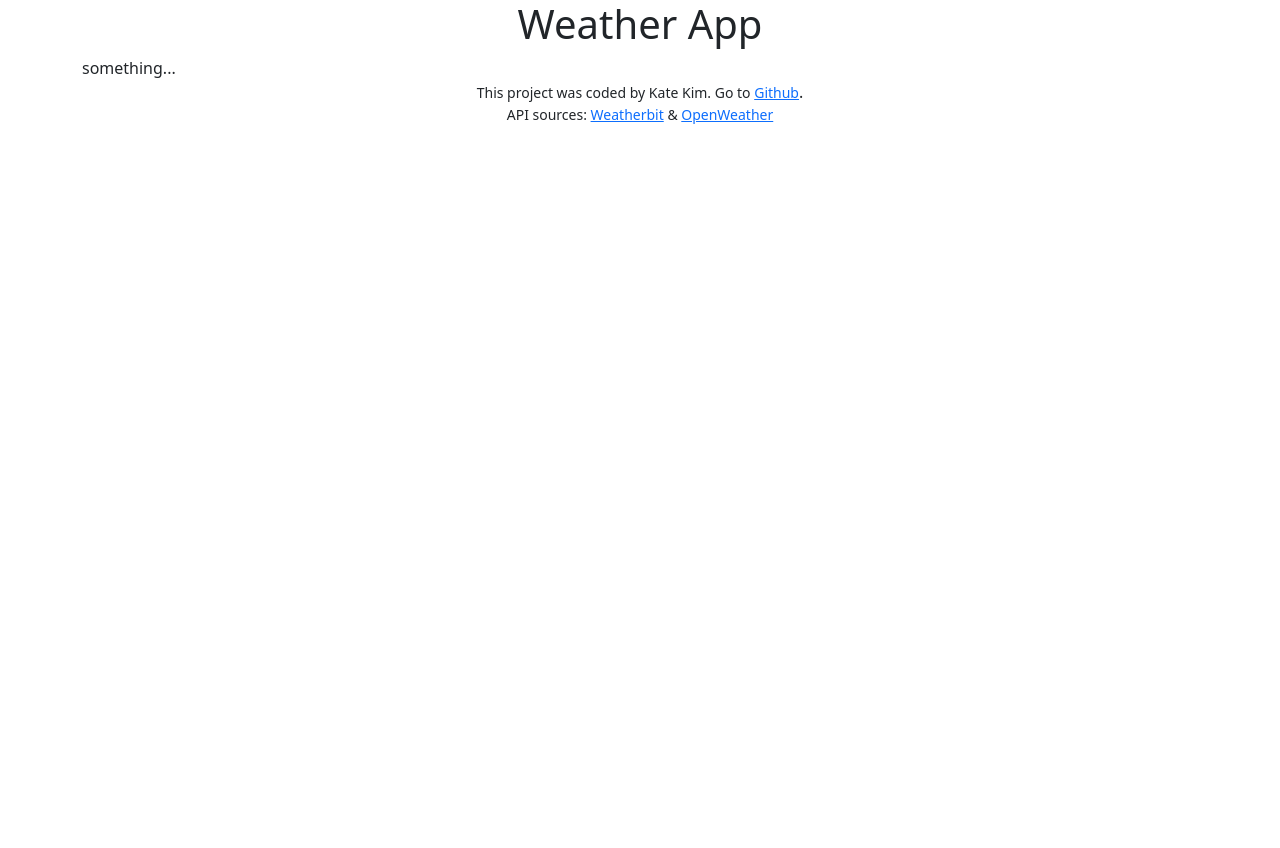
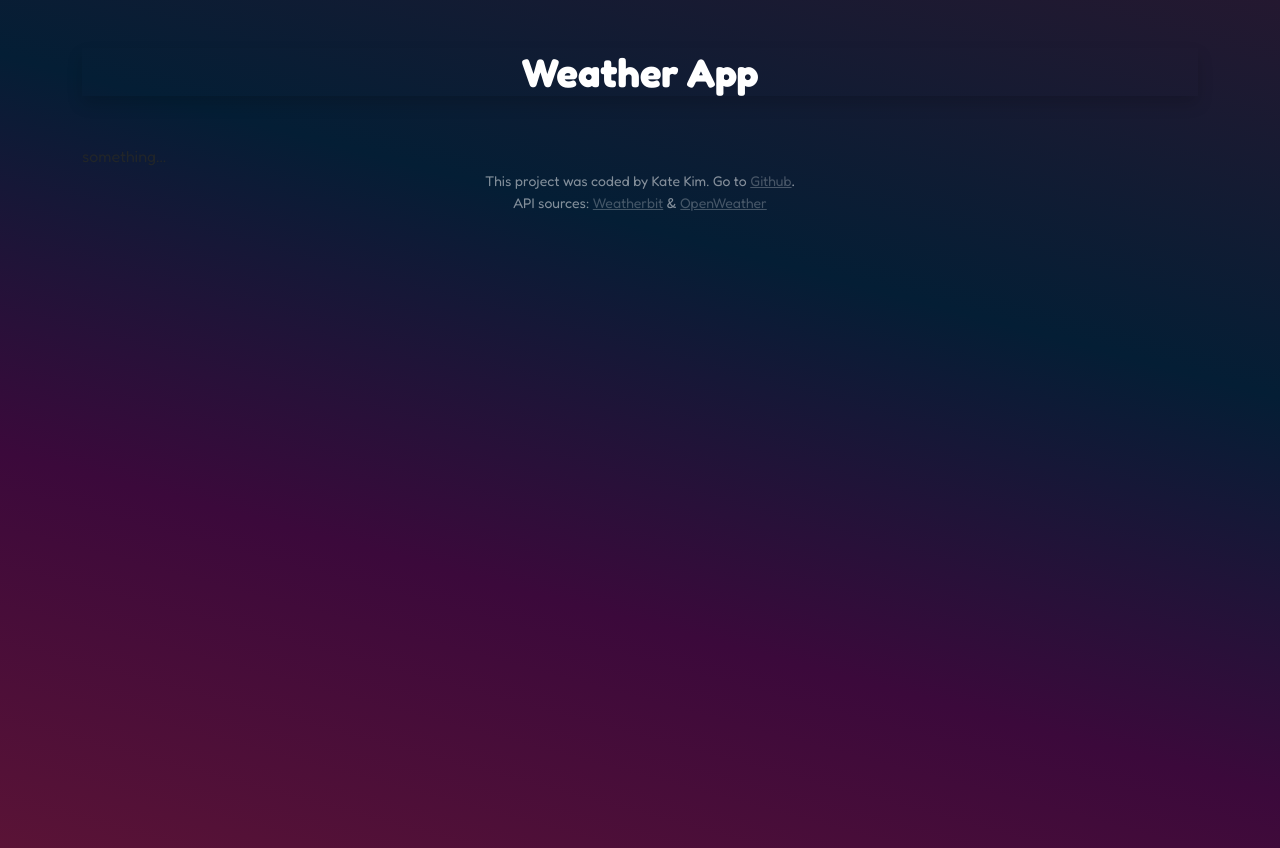
Before and after one commit to projectkatk/react-weather-search, a React (Create React App) app: page / in a window 1280 px wide. Before the commit the page ends 800 px from the top, so only its background shows below. Built offline with nearby package versions, Linux system fonts and the light colour scheme; no server answers.

Commit message:
css updated

```diff
--- a/public/index.html
+++ b/public/index.html
@@ -4,6 +4,9 @@
     <meta charset="utf-8" />
     <link rel="icon" href="%PUBLIC_URL%/favicon.ico" />
     <meta name="viewport" content="width=device-width, initial-scale=1" />
+    <link rel="preconnect" href="https://fonts.googleapis.com">
+    <link rel="preconnect" href="https://fonts.gstatic.com" crossorigin>
+    <link href="https://fonts.googleapis.com/css2?family=Fredoka:wght@300;400;500;600;700&display=swap" rel="stylesheet">
     <meta name="theme-color" content="#000000" />
     <meta
       name="description"
--- a/src/App.js
+++ b/src/App.js
@@ -7,8 +7,8 @@ import "bootstrap/dist/css/bootstrap.css"
 function App() {
   return (
     <div className="container">
-      <h1 className="text-center">Weather App</h1>
-      <Weather defaultCity="Paris"/>
+      <h1 className="text-center text-white fw-bold shadow my-5">Weather App</h1>
+      <Weather defaultCity="paris"/>
       <Footer />
     </div>
   );
--- a/src/CurrentWeather.css
+++ b/src/CurrentWeather.css
@@ -1,3 +1,12 @@
+.currentWeatherSection {
+    color: #fff;
+    text-shadow: var(--text-shadow);
+}
+
+.currentDate {
+    color: #ffffffb3;
+}
+
 .currentTemperature {
     font-size: 2rem;
 }
--- a/src/CurrentWeather.js
+++ b/src/CurrentWeather.js
@@ -27,6 +27,30 @@ export default function CurrentWeather(props) {
         document.querySelector(offClass).style.fontWeight="300";
     }
 
+    function determineTimeForBg () {
+        if(amOrPm === 'AM') {
+            if(timeForBgColor < 5 || timeForBgColor === 12) {
+                return '#00000077'
+            } else {
+                return '#87cfeb57'
+            }
+        }else {
+            if(timeForBgColor < 5 || timeForBgColor === 12) {
+                return '#87cfeb57'
+            } else {
+                return '#00000077'
+            }
+        }
+    }
+
+    const timeForBgColor = parseInt(props.currentTime.slice(-8,-6));
+    const amOrPm = props.currentTime.slice(-2);
+    const styleCurrentBgColor = {
+        backgroundColor: determineTimeForBg()
+    }
+
+
+
     function roundNumbers(data) {
         return Math.round(data)
     }
@@ -38,13 +62,13 @@ export default function CurrentWeather(props) {
     if(props.visibility) {
         return (
             <div>
-                <h3 className="text-center">{props.city}
+                <h2 className="text-center text-white fw-bold">{props.city}
                 {props.visibility && <span className="badge badge-pill bg-info rounded mx-2 px-2">Now</span>}
-                </h3>
-                {props.visibility && <p className="currentDate text-center">{props.currentTime}</p>}
+                </h2>
+                {props.visibility && <p className="currentDate text-center" >{props.currentTime}</p>}
 
                 <div className="row">
-                    <div className="col-12 col-lg-6 text-center bg-light">
+                    <div className="col-12 col-lg-6 text-center currentWeatherSection" style={styleCurrentBgColor}>
                         <img src={`https://www.weatherbit.io/static/img/icons/${props.weatherData.icon}.png`} alt="weatherIcon" />
                         <p className="currentTemp">
                             <span className="fw-bold currentTemperature">{convertTemp}</span>
--- a/src/Footer.js
+++ b/src/Footer.js
@@ -1,8 +1,8 @@
 export default function Footer() {
     return (
-        <footer className="text-center">
-            <small>This project was coded by Kate Kim. Go to <a href="https://github.com/projectkatk/react-weather-search" target="_blank" rel="noreferrer">Github</a></small>.
-            <small className="d-block">API sources: <a href="https://www.weatherbit.io/api/" target="_blank" rel="noreferrer">Weatherbit</a> & <a href="https://openweathermap.org/api" target="_blank" rel="noreferrer">OpenWeather</a> </small>
+        <footer className="text-center text-white opacity-50">
+            <small>This project was coded by Kate Kim. Go to <a className="text-white opacity-50" href="https://github.com/projectkatk/react-weather-search" target="_blank" rel="noreferrer">Github</a></small>.
+            <small className="d-block">API sources: <a className="text-white opacity-50" href="https://www.weatherbit.io/api/" target="_blank" rel="noreferrer">Weatherbit</a> & <a className="text-white opacity-50" href="https://openweathermap.org/api" target="_blank" rel="noreferrer">OpenWeather</a> </small>
         </footer>
     )
 }
--- /dev/null
+++ b/src/Form.css
@@ -0,0 +1,9 @@
+.btn {
+    background: var(--btn-gradient);
+    text-shadow: var(--text-shadow);
+}
+
+.btn:active {
+    transform: scale(0.95);
+    transition: all 0.2s ease;
+}
--- a/src/Form.js
+++ b/src/Form.js
@@ -1,3 +1,4 @@
+import "./Form.css"
 
 export default function Form(props) {
     return (
@@ -11,7 +12,7 @@ export default function Form(props) {
                 onChange={props.handleSearch}
                 placeholder="City, Country (e.g. Paris, France)"
             />
-            <button className="btn mt-0 w-50 bg-black p-2 border-0 mx-3 fw-bold text-white">Search</button>
+            <button className="btn mt-0 w-50 p-2 border-0 mx-3 fw-bold text-white shadow">Search</button>
 
         </form>
     )
--- a/src/Weather.css
+++ b/src/Weather.css
@@ -1,4 +1,5 @@
 .Weather {
     max-width: 1000px;
     margin: auto;
+    background: rgba(204, 204, 204, 0.041);
 }
--- a/src/Weather.js
+++ b/src/Weather.js
@@ -56,9 +56,7 @@ export default function Weather(props) {
 
     let currentTime = new Date().toLocaleString("en-US", {weekday: 'short', day: '2-digit', month: 'short', hour: '2-digit', minute: '2-digit', timeZone: weatherData.timezone}); // get local time through conversion
 
-
-
-    if(weatherData.ready) {
+   if(weatherData.ready) {
         return (
             <div className="Weather shadow rounded py-5">
                 <Form
--- /dev/null
+++ b/src/index.css
@@ -0,0 +1,16 @@
+:root {
+    --text-shadow:  1px 1px 5px #000000ab;
+    --bg-gradient: linear-gradient(15deg, #5a1336, #3b093b, #041e35, #241830);
+    --btn-gradient: linear-gradient(105deg, #5a13378f, #9e1a9e7a, #0d5ca171, #7a53a181);
+}
+
+* {
+    box-sizing: border-box;
+    font-family: 'Fredoka', sans-serif;
+}
+
+body {
+    width: 100%;
+    height: 100vh;
+    background: var(--bg-gradient);
+}
--- a/src/index.js
+++ b/src/index.js
@@ -2,6 +2,7 @@ import React from 'react';
 import ReactDOM from 'react-dom';
 import App from './App';
 import reportWebVitals from './reportWebVitals';
+import "./index.css";
 
 ReactDOM.render(
   <React.StrictMode>
```
